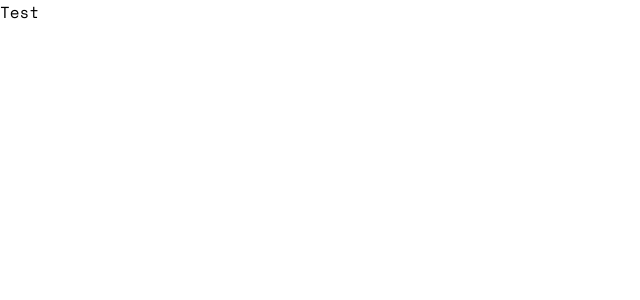
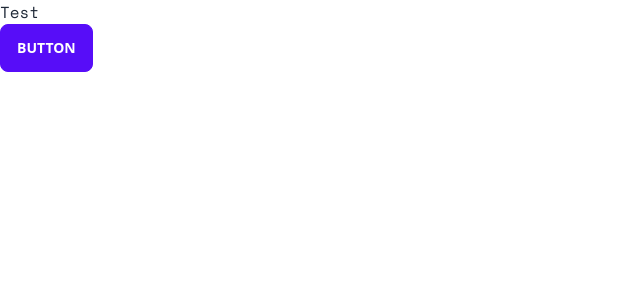
Before and after one commit to anggitow/github-user-search, a Next.js app: page / in a window 1280 px wide. Shown: the top 300 px of the page, without its empty margins (0-640 px from the left). Built offline with nearby package versions, Linux system fonts and the light colour scheme.

Commit message:
Install DaisyUI

```diff
--- a/package.json
+++ b/package.json
@@ -9,6 +9,7 @@
     "lint": "next lint"
   },
   "dependencies": {
+    "daisyui": "^2.33.0",
     "next": "13.0.0",
     "react": "18.2.0",
     "react-dom": "18.2.0"
--- a/pages/index.js
+++ b/pages/index.js
@@ -9,6 +9,7 @@ export default function Home() {
         <link rel="icon" href="/favicon.ico" />
       </Head>
       <p className="font-space-mono">Test</p>
+      <button className="btn-primary btn">Button</button>
     </>
   );
 }
--- a/tailwind.config.js
+++ b/tailwind.config.js
@@ -11,5 +11,8 @@ module.exports = {
       },
     },
   },
-  plugins: [],
+  plugins: [require("daisyui")],
+  daisyui: {
+    themes: ["light"],
+  },
 };
```
Also changed, not shown: 1 other file (tests, documents, lock files or other folders).
